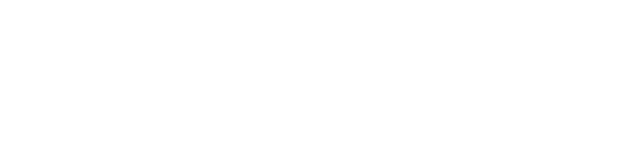
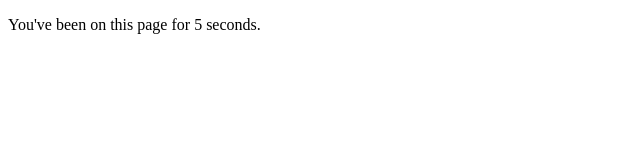
Before and after one commit to acciojob/time-on-page-shubham3619, a React app: page / in a window 1280 px wide. Shown: the whole page, without its empty margins (0-640 px from the left). Built offline with nearby package versions, Linux system fonts and the light colour scheme.

Commit message:
commented

```diff
--- a/src/components/App.js
+++ b/src/components/App.js
@@ -1,11 +1,16 @@
 
-import React from "react";
+import React ,{useState} from "react";
 import './../styles/App.css';
 
 const App = () => {
+  const [count, setCount] = useState(0);
+  setInterval(() => {
+    setCount(count + 1);
+  }, 1000);
+
   return (
     <div>
-        {/* Do not remove the main div */}
+        <p>You've been on this page for {count} seconds.</p>
     </div>
   )
 }
```
Also changed, not shown: dist/index.html, dist/index_bundle.js, 1 other file.
